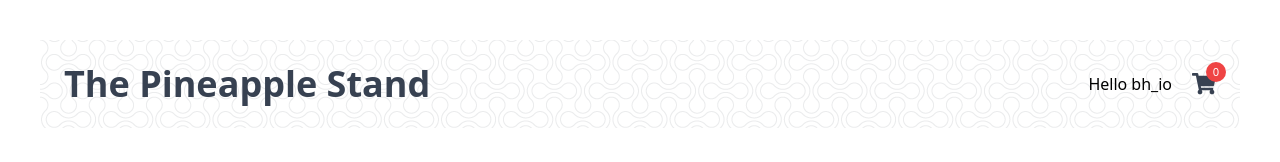
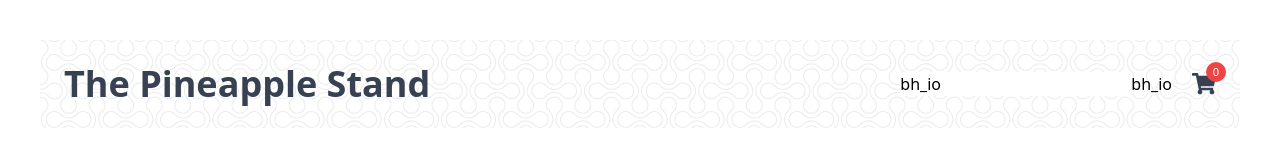
Before and after one commit to BoMarconiHenriksen/vue, a Vue app: page / in a window 1280 px wide. Shown: the top 162 px of the page. Built offline with nearby package versions, Linux system fonts and the light colour scheme.

Commit message:
change state in component without calling an action with the option api

```diff
--- a/src/components/TheHeader.vue
+++ b/src/components/TheHeader.vue
@@ -2,13 +2,13 @@
 // imports
 import CartWidget from './CartWidget.vue';
 import { useAuthUserStore } from "@/stores/AuthUserStore";
-import { mapState } from "pinia";
+import { mapWritableState } from "pinia";
 
 export default {
   components: { CartWidget },
   computed: {
-    ...mapState( useAuthUserStore, {
-      user: store => `Hello ${store.username}`
+    ...mapWritableState( useAuthUserStore, {
+      user: "username"
     }),
   },
 };
@@ -21,6 +21,7 @@ export default {
   >
     <h1 class="text-4xl text-gray-700 font-bold">The Pineapple Stand</h1>
     <div>
+      <input v-model="user" type="text" />
       <span class="mr-5">{{ user }}</span>
       <CartWidget class="inline-block"/>
     </div>
```
